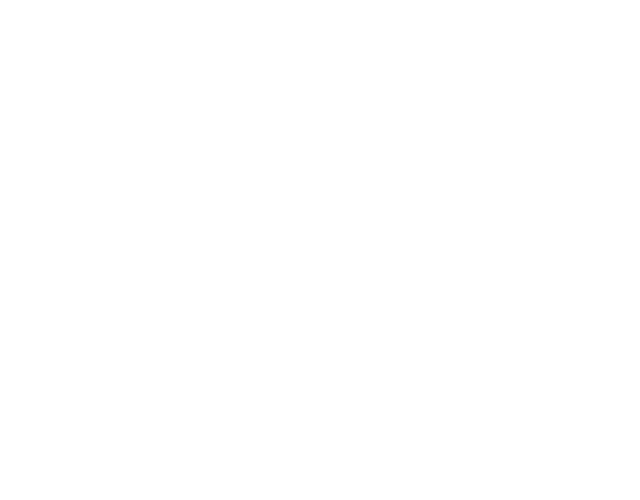
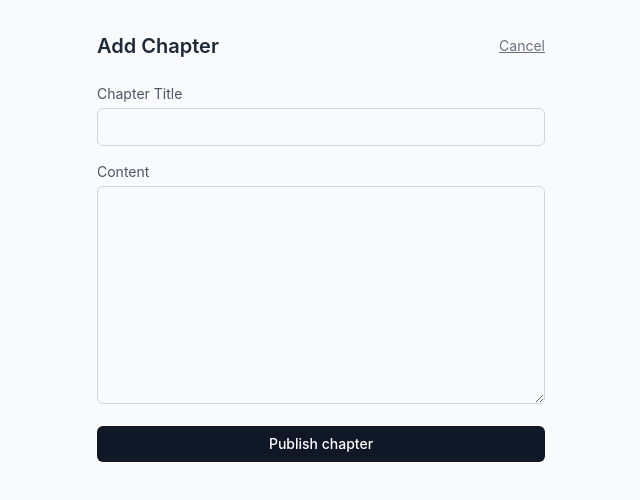
Before and after one commit to vmtamilbyte/storynest, a React app in the folder frontend/: page /stories/1/add-chapter in a window 1280 px wide. Before the commit this address had no page. Shown: the top 500 px of the page, without its empty margins (319-959 px from the left). Built offline with nearby package versions, Linux system fonts and the light colour scheme; the HTML template or start-up script is replaced by a standard one.

Commit message:
feat: My Stories dashboard and Add Chapter form for authors

```diff
--- a/frontend/src/App.jsx
+++ b/frontend/src/App.jsx
@@ -6,6 +6,8 @@ import Settings from './pages/Settings';
 import CreateStory from './pages/CreateStory';
 import StoryDetail from './pages/StoryDetail';
 import ChapterReader from './pages/ChapterReader';
+import MyStories from './pages/MyStories';
+import AddChapter from './pages/AddChapter';
 
 function App() {
   return (
@@ -17,6 +19,8 @@ function App() {
       <Route path="/create-story" element={<CreateStory />} />
       <Route path="/stories/:id" element={<StoryDetail />} />
       <Route path="/chapters/:id" element={<ChapterReader />} />
+      <Route path="/my-stories" element={<MyStories />} />
+      <Route path="/stories/:storyId/add-chapter" element={<AddChapter />} />
     </Routes>
   );
 }
--- /dev/null
+++ b/frontend/src/pages/AddChapter.jsx
@@ -0,0 +1,89 @@
+import { useState } from 'react';
+import { useParams, useNavigate } from 'react-router-dom';
+import axios from 'axios';
+
+function AddChapter() {
+  const { storyId } = useParams();
+  const navigate = useNavigate();
+  const [title, setTitle] = useState('');
+  const [content, setContent] = useState('');
+  const [error, setError] = useState('');
+  const [saving, setSaving] = useState(false);
+
+  const handleSubmit = async (e) => {
+    e.preventDefault();
+    setError('');
+    setSaving(true);
+
+    const token = localStorage.getItem('token');
+
+    try {
+      await axios.post(
+        `http://localhost:5000/api/stories/${storyId}/chapters`,
+        { title, content },
+        { headers: { Authorization: `Bearer ${token}` } }
+      );
+      navigate(`/stories/${storyId}`);
+    } catch (err) {
+      setError(err.response?.data?.message || 'Something went wrong');
+    } finally {
+      setSaving(false);
+    }
+  };
+
+  return (
+    <div className="min-h-screen bg-gray-50 px-4 py-8">
+      <div className="max-w-md mx-auto">
+        <div className="flex items-center justify-between mb-6">
+          <h1 className="text-xl font-semibold text-gray-800">Add Chapter</h1>
+          <button
+            onClick={() => navigate(`/stories/${storyId}`)}
+            className="text-sm text-gray-500 underline"
+          >
+            Cancel
+          </button>
+        </div>
+
+        <form onSubmit={handleSubmit} className="space-y-4">
+          <div>
+            <label className="block text-sm text-gray-600 mb-1">
+              Chapter Title
+            </label>
+            <input
+              type="text"
+              value={title}
+              onChange={(e) => setTitle(e.target.value)}
+              required
+              className="w-full border border-gray-300 rounded-md px-3 py-2 text-sm focus:outline-none focus:ring-2 focus:ring-gray-400"
+            />
+          </div>
+
+          <div>
+            <label className="block text-sm text-gray-600 mb-1">
+              Content
+            </label>
+            <textarea
+              value={content}
+              onChange={(e) => setContent(e.target.value)}
+              required
+              rows={10}
+              className="w-full border border-gray-300 rounded-md px-3 py-2 text-sm focus:outline-none focus:ring-2 focus:ring-gray-400"
+            />
+          </div>
+
+          {error && <p className="text-sm text-red-600">{error}</p>}
+
+          <button
+            type="submit"
+            disabled={saving}
+            className="w-full bg-gray-900 text-white rounded-md py-2 text-sm font-medium hover:bg-gray-800 disabled:opacity-50"
+          >
+            {saving ? 'Publishing...' : 'Publish chapter'}
+          </button>
+        </form>
+      </div>
+    </div>
+  );
+}
+
+export default AddChapter;
--- a/frontend/src/pages/Home.jsx
+++ b/frontend/src/pages/Home.jsx
@@ -56,11 +56,11 @@ function Home() {
         <div className="flex items-center justify-between mb-6">
           <h1 className="text-xl font-semibold text-gray-800">StoryNest</h1>
           <div className="flex items-center gap-4">
-            <button
-              onClick={() => navigate('/settings')}
+           <button
+              onClick={() => navigate('/my-stories')}
               className="text-sm text-gray-500 underline"
             >
-              Settings
+              My Stories
             </button>
             <button
               onClick={handleLogout}
--- /dev/null
+++ b/frontend/src/pages/MyStories.jsx
@@ -0,0 +1,86 @@
+import { useEffect, useState } from 'react';
+import { useNavigate, Link } from 'react-router-dom';
+import axios from 'axios';
+
+function MyStories() {
+  const navigate = useNavigate();
+  const [stories, setStories] = useState([]);
+  const [loading, setLoading] = useState(true);
+
+  useEffect(() => {
+    const token = localStorage.getItem('token');
+    if (!token) {
+      navigate('/login');
+      return;
+    }
+
+    axios
+      .get('http://localhost:5000/api/stories/mine', {
+        headers: { Authorization: `Bearer ${token}` },
+      })
+      .then((res) => setStories(res.data.stories))
+      .catch(() => navigate('/login'))
+      .finally(() => setLoading(false));
+  }, [navigate]);
+
+  if (loading) {
+    return (
+      <div className="min-h-screen flex items-center justify-center bg-gray-50">
+        <p className="text-gray-500 text-sm">Loading...</p>
+      </div>
+    );
+  }
+
+  return (
+    <div className="min-h-screen bg-gray-50 px-4 py-8">
+      <div className="max-w-md mx-auto">
+        <div className="flex items-center justify-between mb-6">
+          <h1 className="text-xl font-semibold text-gray-800">My Stories</h1>
+          <button
+            onClick={() => navigate('/')}
+            className="text-sm text-gray-500 underline"
+          >
+            Back
+          </button>
+        </div>
+
+        {stories.length === 0 ? (
+          <p className="text-sm text-gray-400">
+            You haven't published anything yet.
+          </p>
+        ) : (
+          <div className="space-y-3">
+            {stories.map((story) => (
+              <div
+                key={story._id}
+                className="bg-white border border-gray-200 rounded-md p-4"
+              >
+                <p className="font-medium text-gray-800">{story.title}</p>
+                <div className="flex gap-3 text-xs text-gray-400 mt-1">
+                  <span>{story.views} views</span>
+                  <span>{story.chapterCount} chapters</span>
+                </div>
+                <div className="flex gap-4 mt-3">
+                  <Link
+                    to={`/stories/${story._id}`}
+                    className="text-sm text-gray-600 underline"
+                  >
+                    View
+                  </Link>
+                  <Link
+                    to={`/stories/${story._id}/add-chapter`}
+                    className="text-sm text-gray-900 font-medium underline"
+                  >
+                    + Add Chapter
+                  </Link>
+                </div>
+              </div>
+            ))}
+          </div>
+        )}
+      </div>
+    </div>
+  );
+}
+
+export default MyStories;
```
Also changed, not shown: 2 other files (tests, documents, lock files or other folders).
